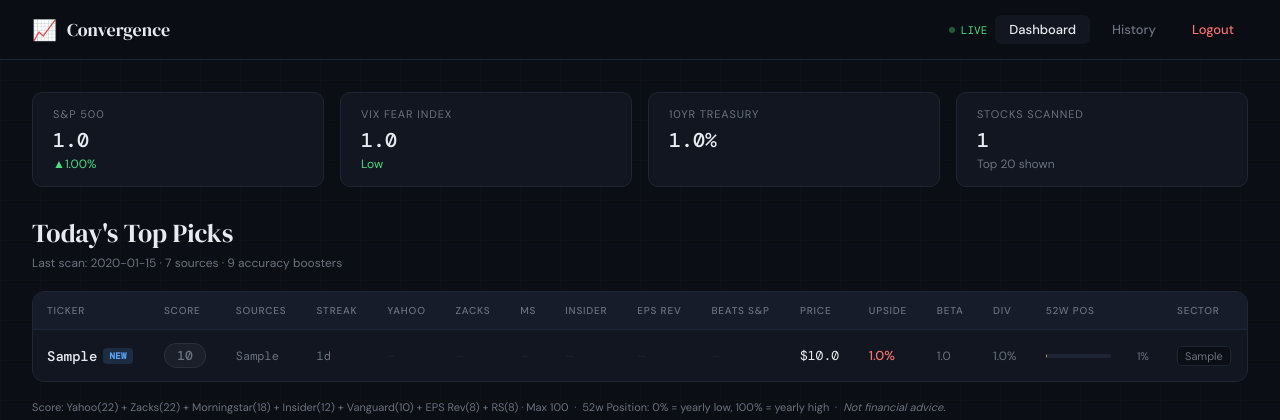
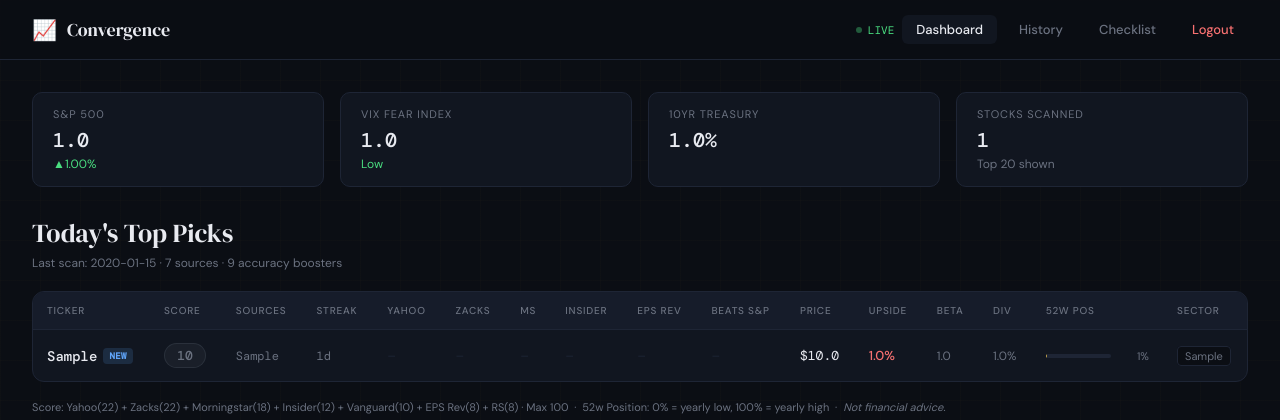
Before and after one commit to silvabrewster/stock-analyzer, a Flask app: page / in a window 1280 px wide. Shown: the top 420 px of the page. Run offline with Flask 3, Linux system fonts and the light colour scheme; the visitor is signed in with stand-in values (Sample User, id 1); tables that the repository leaves empty hold one stand-in row (values such as "Sample post").

Commit message:
Update dashboard.html

```diff
--- a/templates/dashboard.html
+++ b/templates/dashboard.html
@@ -204,6 +204,7 @@
     <div class="live-badge"><div class="live-dot"></div> LIVE</div>
     <a href="{{ url_for('dashboard') }}" class="active">Dashboard</a>
     <a href="{{ url_for('history') }}">History</a>
+    <a href="{{ url_for('checklist') }}">Checklist</a>
     <a href="{{ url_for('logout') }}" class="logout">Logout</a>
   </div>
 </nav>
```
